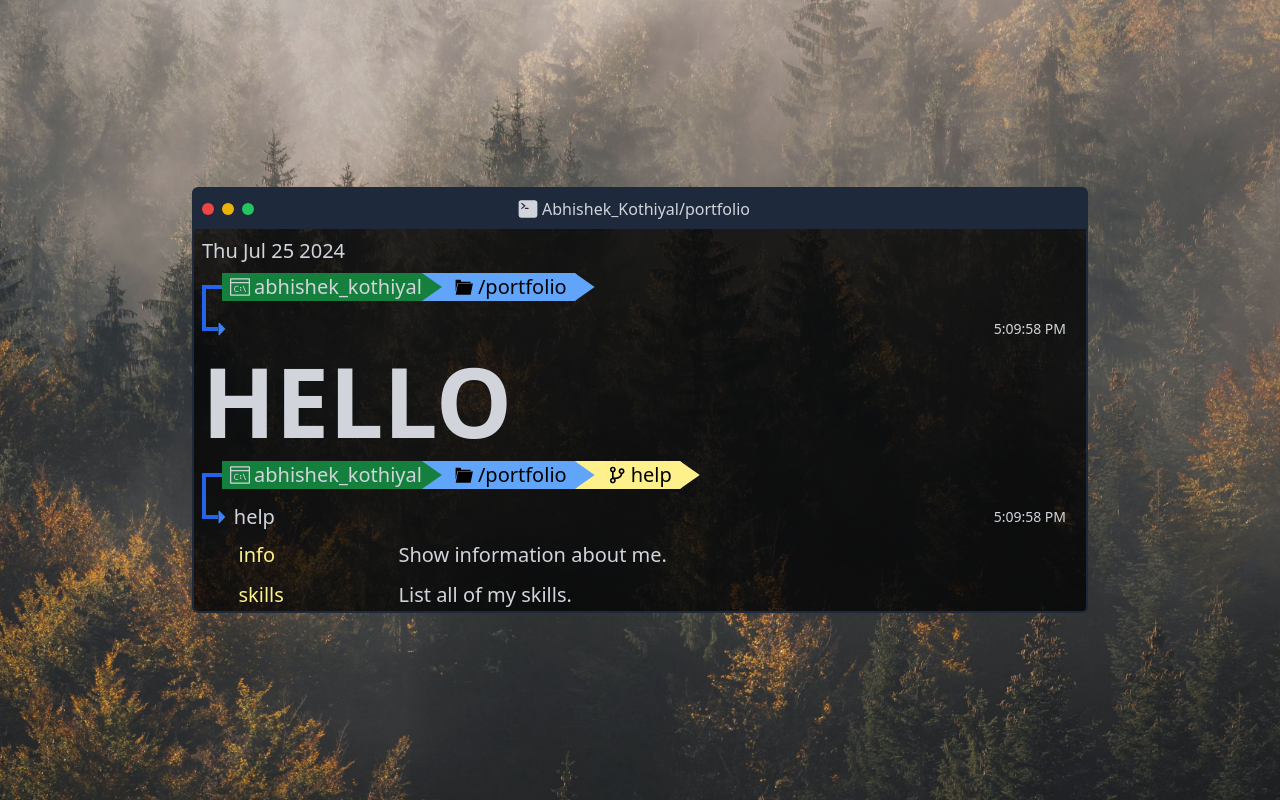
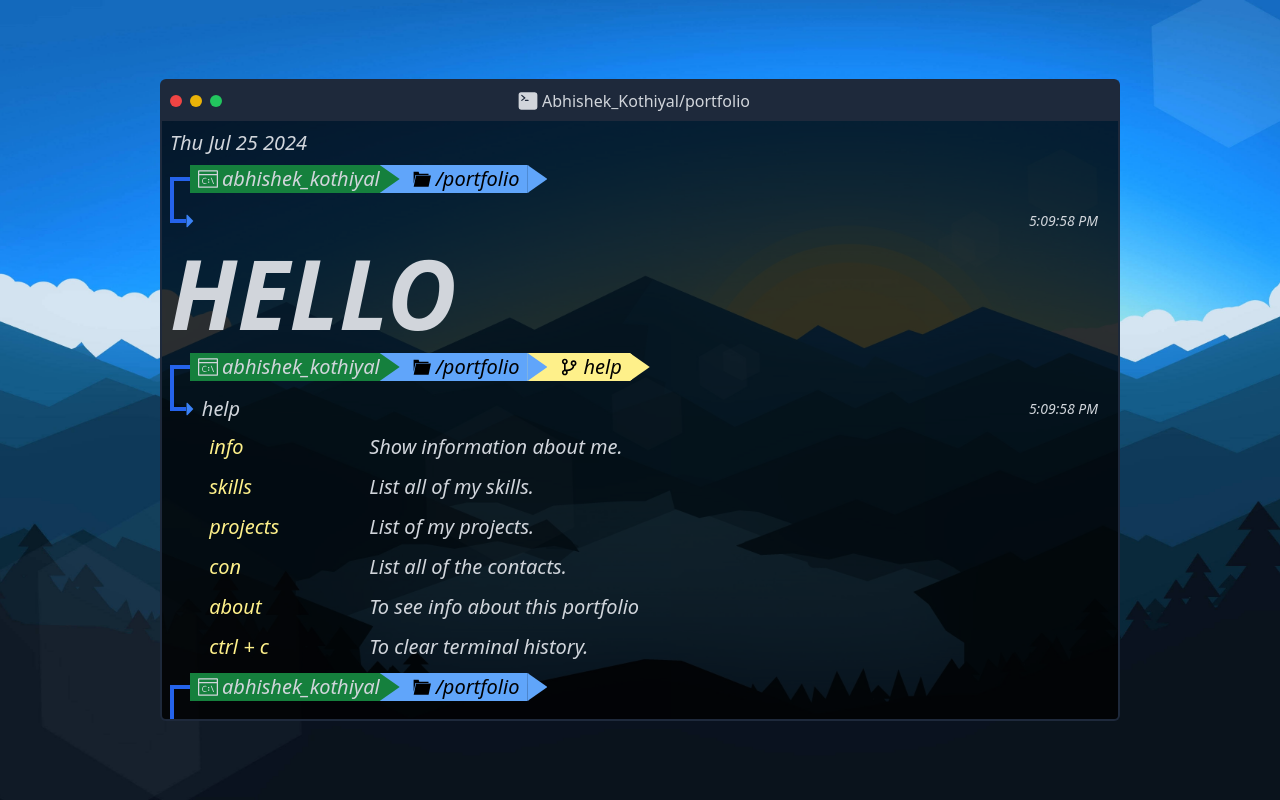
Before and after one commit to InYoDream/Portfolio, a React (Vite) app: page / in a window 1280 px wide. Built offline with nearby package versions, Linux system fonts and the light colour scheme; a web font is replaced by a local one.

Commit message:
fixed screen terminal screen issues

```diff
--- a/src/components/Background.tsx
+++ b/src/components/Background.tsx
@@ -4,7 +4,7 @@ export default function BackgroundImage() {
 	return (
 		<div className="absolute top-0 w-full h-screen -z-10">
 			<LazyLoadImage
-				src="/backwallpapers/forest2.jpg"
+				src="/backwallpapers/blueminimal.jpg"
 				alt="wallpaper"
 				className="h-full w-full object-cover object-center"
 				effect="blur"
--- a/src/components/Navbar.tsx
+++ b/src/components/Navbar.tsx
@@ -13,7 +13,7 @@ export default function Navbar() {
 	];
 	return (
 		<div>
-			<div className="text-gray-300 max-w-4xl mx-auto border-x-2 border-t-2 border-slate-800 rounded-t-md bg-slate-800 p-2 flex items-center">
+			<div className="text-gray-300 w-full mx-auto border-x-2 border-t-2 border-slate-800 rounded-t-md bg-slate-800 p-2 flex items-center">
 				<div className="flex gap-2">
 					{boxs.map(({ color }, index) => {
 						return (
--- a/src/components/TerminalScreen.tsx
+++ b/src/components/TerminalScreen.tsx
@@ -8,7 +8,6 @@ import EnteredCmd from "./EnteredCmd";
 import CmdUserInput from "./UserInput";
 
 export default function TerminalScreen() {
-
   const [enteredCmd, setEnteredCmd] = useState([
     {
       cmd: "",
@@ -21,7 +20,6 @@ export default function TerminalScreen() {
       time: new Date().toLocaleTimeString(),
     },
   ]);
-
 
   const dummyRef = useRef() as React.MutableRefObject<HTMLDivElement>;
   useEffect(() => {
@@ -38,21 +36,22 @@ export default function TerminalScreen() {
   };
 
   const handleKeyEvent = (e: KeyboardEvent) => {
-		if (e.ctrlKey && e.key.toLocaleLowerCase()==="c") {
+    if (e.ctrlKey && e.key.toLocaleLowerCase() === "c") {
       setEnteredCmd([]);
     }
   };
 
-
   return (
-		<div>
+    <div className="h-screen w-screen flex justify-center">
+      <div className="h-full w-3/4 flex flex-col justify-center">
         <Navbar />
-			<div className="overflow-y-auto max-w-4xl border-x-2 border-b-2 border-slate-800 rounded-b-md mx-auto text-gray-300 text-xl p-2 max-h-96 bg-black bg-opacity-75 box">
+        <div className="italic overflow-y-auto w-full border-x-2 border-b-2 border-slate-800 rounded-b-md mx-auto text-gray-300 text-xl p-2 h-3/4 bg-black bg-opacity-80 box">
           <DateF />
           <EnteredCmd enteredCmd={enteredCmd} />
           <CmdUserInput onSubmit={handleSubmit} />
           <div ref={dummyRef}></div>
         </div>
       </div>
+    </div>
   );
 }
```
Also changed, not shown: public/backwallpapers/background.jpg (renamed from background.jpg). Lines whose indentation alone changed are shown as unchanged.
